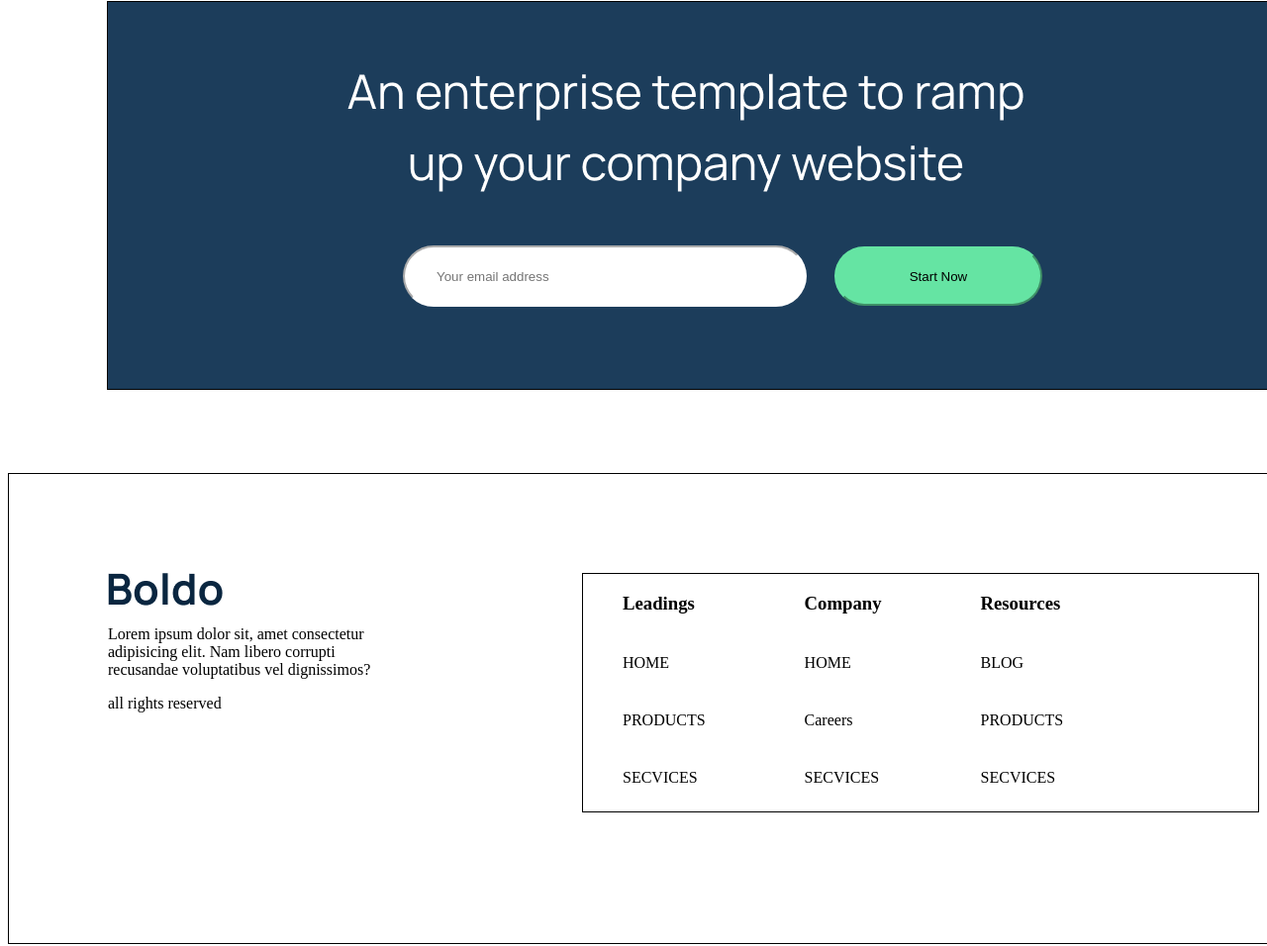
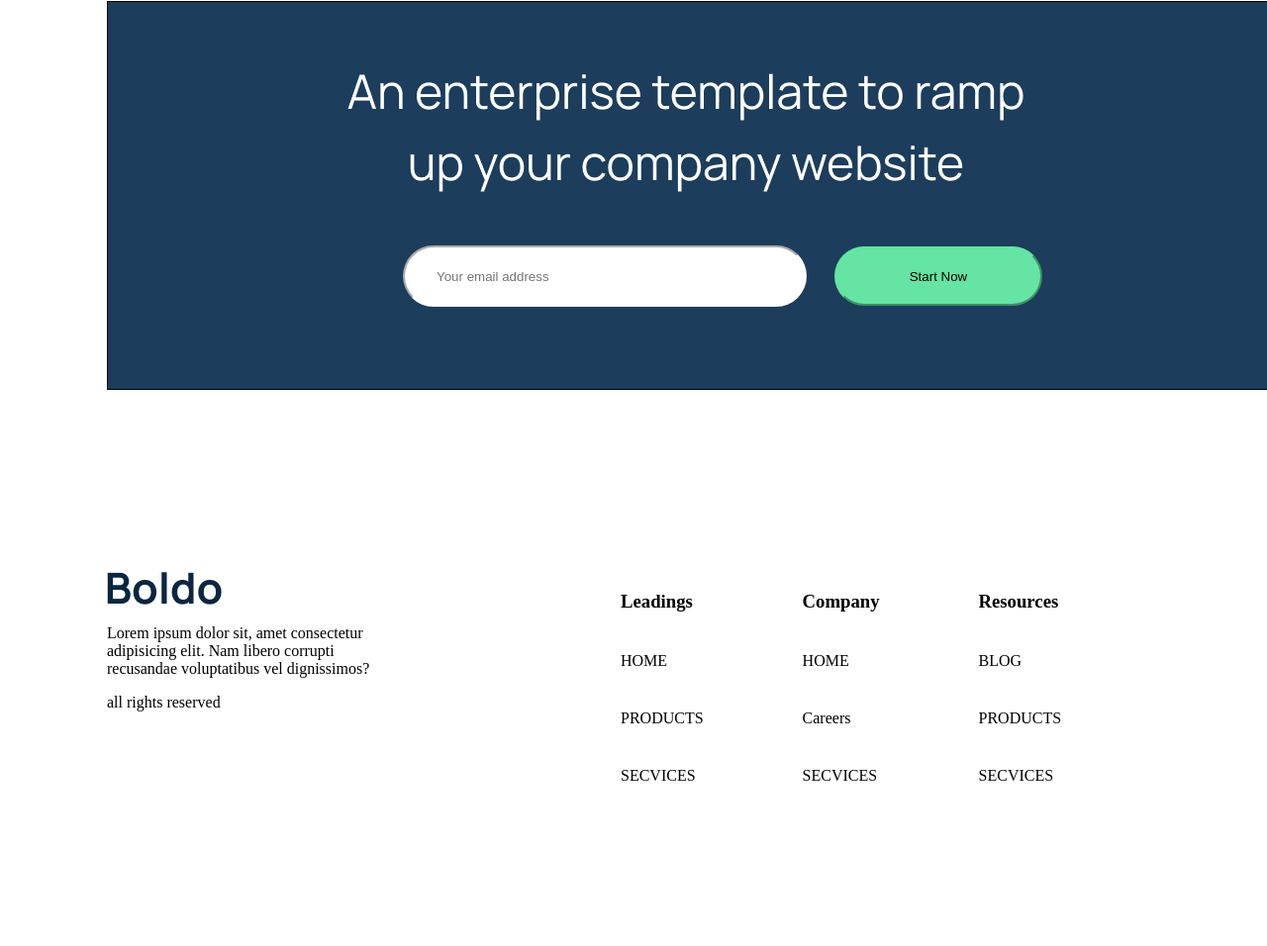
Before and after one commit to BoburSobirov/Uy-ishi, a plain HTML site: page index.html in a window 1280 px wide. Shown: the part 5673-6629 px from the top of the page at 99% size. Drawn offline with Linux system fonts and the light colour scheme; files whose address does not match are found by name.

Commit message:
qoshildi

```diff
--- a/css/main.css
+++ b/css/main.css
@@ -370,7 +370,6 @@ main{
 footer{
     width: 1400px;
     height: 474px;
-    border: 1px solid;
     margin-top: 84px;
     display: flex;
 }
@@ -383,7 +382,6 @@ footer{
 .ul-footer{
     width: 642px;
     height: 240px;
-    border: 1px solid;
     display: flex;
     margin-left: 179px;
     margin-top: 100px;
```
